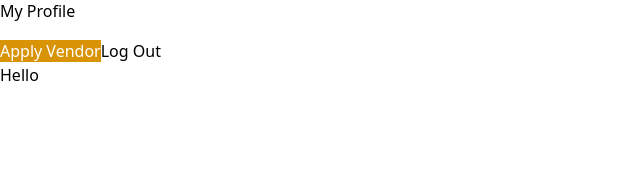
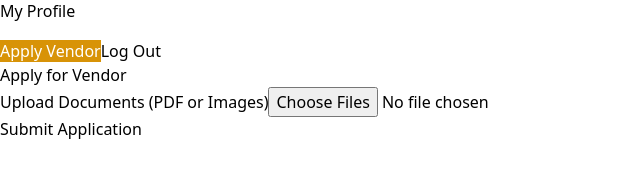
Before and after one commit to Sayadkhan/project-1-frontend-main-, a React (Vite) app: page /user/apply in a window 1280 px wide. Shown: the part 153-330 px from the top of the page, without its empty margins (0-640 px from the left). Built offline with nearby package versions, Linux system fonts and the light colour scheme; sample sign-in values are in the browser's storage.

Commit message:
admin dashboard working successfully

```diff
--- a/src/components/admin/Sidebar.jsx
+++ b/src/components/admin/Sidebar.jsx
@@ -1,4 +1,4 @@
-import { Link, useLocation } from "react-router-dom";
+import { Link, useLocation, useNavigate } from "react-router-dom";
 import {
   RiDashboardLine,
   RiUser3Line,
@@ -11,6 +11,7 @@ import { useState } from "react";
 
 export default function Sidebar() {
   const location = useLocation();
+  const navigate = useNavigate(); // React Router's navigation hook
   const [isVendorDropdownOpen, setIsVendorDropdownOpen] = useState(false);
 
   const links = [
@@ -27,6 +28,15 @@ export default function Sidebar() {
     },
     { to: "/admin/profile", icon: RiUserSettingsLine, text: "Profile" },
   ];
+
+  // Logout Function
+  const handleLogout = () => {
+    sessionStorage.clear(); // Clear session data if used
+    localStorage.clear(); // Clear all data in localStorage
+
+    // Redirect to the login page
+    navigate("/login");
+  };
 
   return (
     <div className="bg-gray-800 text-white w-64 min-h-screen p-4">
@@ -85,6 +95,14 @@ export default function Sidebar() {
             )}
           </div>
         ))}
+
+        {/* Logout Button */}
+        <button
+          onClick={handleLogout}
+          className="mt-4 w-full text-left p-3 rounded-lg bg-red-500 hover:bg-red-600 text-white"
+        >
+          Logout
+        </button>
       </nav>
     </div>
   );
--- a/src/components/user/ApplyVendor.jsx
+++ b/src/components/user/ApplyVendor.jsx
@@ -1,5 +1,99 @@
+import React, { useState } from "react";
+import axiosInstance from "../../api/axios";
+
 const ApplyVendor = () => {
-  return <div>Hello</div>;
+  const [documents, setDocuments] = useState([]);
+  const [isLoading, setIsLoading] = useState(false);
+  const [message, setMessage] = useState(null);
+  const [error, setError] = useState(null);
+
+  const handleFileChange = (e) => {
+    const selectedFiles = Array.from(e.target.files);
+    setDocuments(selectedFiles);
+  };
+
+  const handleSubmit = async (e) => {
+    e.preventDefault();
+
+    if (documents.length === 0) {
+      setError("Please upload at least one document.");
+      return;
+    }
+
+    const formData = new FormData();
+    documents.forEach((file) => {
+      formData.append("documents", file);
+    });
+
+    try {
+      setIsLoading(true);
+      setError(null);
+      setMessage(null);
+
+      const response = await axiosInstance.post("/vendor/apply", formData, {
+        headers: {
+          "Content-Type": "multipart/form-data",
+        },
+      });
+
+      setMessage(response.data.message);
+      setDocuments([]); // Reset form
+    } catch (error) {
+      setError(
+        error.response?.data?.message || "Failed to apply for vendor status."
+      );
+    } finally {
+      setIsLoading(false);
+    }
+  };
+
+  return (
+    <div className="p-6">
+      <h2 className="text-2xl font-bold mb-6">Apply for Vendor</h2>
+
+      {/* Success Message */}
+      {message && (
+        <div className="mb-4 text-green-600 bg-green-100 p-2 rounded">
+          {message}
+        </div>
+      )}
+
+      {/* Error Message */}
+      {error && (
+        <div className="mb-4 text-red-600 bg-red-100 p-2 rounded">{error}</div>
+      )}
+
+      <form onSubmit={handleSubmit} className="bg-gray-100 p-4 rounded-lg">
+        <div className="mb-4">
+          <label
+            htmlFor="documents"
+            className="block text-sm font-medium text-gray-700"
+          >
+            Upload Documents (PDF or Images)
+          </label>
+          <input
+            type="file"
+            id="documents"
+            multiple
+            onChange={handleFileChange}
+            className="mt-2 p-2 w-full border rounded-md"
+          />
+        </div>
+
+        <button
+          type="submit"
+          disabled={isLoading}
+          className={`px-4 py-2 rounded-lg ${
+            isLoading
+              ? "bg-gray-400 text-white cursor-not-allowed"
+              : "bg-blue-600 text-white hover:bg-blue-700"
+          }`}
+        >
+          {isLoading ? "Submitting..." : "Submit Application"}
+        </button>
+      </form>
+    </div>
+  );
 };
 
 export default ApplyVendor;
--- a/src/pages/AdminDashboard.jsx
+++ b/src/pages/AdminDashboard.jsx
@@ -15,7 +15,7 @@ const AdminDashboard = () => {
   const fetchTotalUsers = async () => {
     try {
       const response = await axiosInstance.get("/admin/users");
-      const totalUsers = response.data.users.length;
+      const totalUsers = response.data.users.length - 1;
 
       setStats((currentStats) =>
         currentStats.map((stat) =>
--- a/src/pages/PendingVendor.jsx
+++ b/src/pages/PendingVendor.jsx
@@ -39,6 +39,26 @@ const PendingVendor = () => {
     } catch (error) {
       console.error("Error fetching vendor details:", error.message);
       setSelectedVendor(null);
+    }
+  };
+
+  // Handle approve or reject
+  const handleVendorAction = async (vendorId, action) => {
+    try {
+      const response = await axiosInstance.put(
+        `/admin/vendor/applications/${vendorId}`,
+        {
+          status: action,
+          adminComment:
+            action === "approved" ? "Vendor approved" : "Vendor rejected",
+        }
+      );
+      alert(`Vendor has been ${action} successfully.`);
+      setIsModalOpen(false);
+      fetchPendingVendors(); // Refresh the vendor list
+    } catch (error) {
+      console.error(`Error ${action} vendor:`, error.message);
+      alert(`Failed to ${action} vendor. Please try again.`);
     }
   };
 
@@ -149,7 +169,23 @@ const PendingVendor = () => {
                 )
               )}
             </ul>
-            <div className="mt-6 flex justify-end">
+            <div className="mt-6 flex justify-end space-x-4">
+              <button
+                onClick={() =>
+                  handleVendorAction(selectedVendor._id, "approved")
+                }
+                className="px-4 py-2 bg-green-500 text-white rounded-lg hover:bg-green-600"
+              >
+                Approve
+              </button>
+              <button
+                onClick={() =>
+                  handleVendorAction(selectedVendor._id, "declined")
+                }
+                className="px-4 py-2 bg-red-500 text-white rounded-lg hover:bg-red-600"
+              >
+                Reject
+              </button>
               <button
                 onClick={() => setIsModalOpen(false)}
                 className="px-4 py-2 bg-gray-300 rounded-lg hover:bg-gray-400"
--- a/src/pages/RegistionPage.jsx
+++ b/src/pages/RegistionPage.jsx
@@ -30,7 +30,7 @@ const RegistrationPage = () => {
     registrationPhone: "",
     registrantEmail: "",
     secondaryEmail: "",
-    city: "dhaka",
+    city: "",
     country: "",
     password: "",
     confirmPassword: "",
--- a/src/pages/UserManagement.jsx
+++ b/src/pages/UserManagement.jsx
@@ -3,10 +3,9 @@ import axiosInstance from "../api/axios";
 
 export default function UserManagement() {
   const [users, setUsers] = useState([]);
-  const [isLoading, setIsLoading] = useState(true); // Track loading state
-  const [error, setError] = useState(null); // Track errors
+  const [isLoading, setIsLoading] = useState(true);
+  const [error, setError] = useState(null);
 
-  // Fetch users from API
   const fetchUsers = async () => {
     try {
       setIsLoading(true);
@@ -25,25 +24,24 @@ export default function UserManagement() {
   };
 
   // Remove user
-  const handleRemove = async (id) => {
+  const handleRemove = async (userId) => {
     try {
-      await axiosInstance.delete(`/admin/users/${id}`);
-      setUsers(users.filter((user) => user.id !== id));
+      console.log("Removing user with ID:", userId);
+      await axiosInstance.delete(`/admin/users/${userId}`);
+      setUsers(users.filter((user) => user._id !== userId));
     } catch (error) {
-      setError("Failed to remove user. Please try again.");
       console.error(
         "Error removing user:",
         error.response?.data || error.message
       );
+      setError("Failed to remove user. Please try again.");
     }
   };
 
-  // Memoized filtered users
   const filteredUsers = useMemo(() => {
     return users.filter((user) => user.role === "user");
   }, [users]);
 
-  // Fetch users on component mount
   useEffect(() => {
     fetchUsers();
   }, []);
@@ -51,6 +49,7 @@ export default function UserManagement() {
   return (
     <div className="p-6">
       <h2 className="text-2xl font-bold mb-6">User Management</h2>
+
       {isLoading ? (
         <div className="text-center text-gray-500">Loading users...</div>
       ) : error ? (
@@ -72,6 +71,9 @@ export default function UserManagement() {
                 <th className="px-6 py-3 text-left text-xs font-medium text-gray-500 uppercase">
                   Company Domain
                 </th>
+                <th className="px-6 py-3 text-left text-xs font-medium text-gray-500 uppercase">
+                  Vendor Status
+                </th>
                 <th className="px-6 py-3 text-right text-xs font-medium text-gray-500 uppercase">
                   Actions
                 </th>
@@ -80,7 +82,7 @@ export default function UserManagement() {
             <tbody className="bg-white divide-y divide-gray-200">
               {filteredUsers.length > 0 ? (
                 filteredUsers.map((user, index) => (
-                  <tr key={user.id}>
+                  <tr key={user._id}>
                     <td className="px-6 py-4 whitespace-nowrap">{index + 1}</td>
                     <td className="px-6 py-4 whitespace-nowrap">
                       {user.companyName}
@@ -91,9 +93,12 @@ export default function UserManagement() {
                     <td className="px-6 py-4 whitespace-nowrap">
                       {user.companyDomain}
                     </td>
+                    <td className="px-6 py-4 whitespace-nowrap">
+                      {user.vendorApplication?.status || "N/A"}
+                    </td>
                     <td className="px-6 py-4 whitespace-nowrap text-right">
                       <button
-                        onClick={() => handleRemove(user.id)}
+                        onClick={() => handleRemove(user._id)}
                         className="text-red-600 hover:text-red-900 font-medium"
                       >
                         Remove
@@ -104,7 +109,7 @@ export default function UserManagement() {
               ) : (
                 <tr>
                   <td
-                    colSpan="5"
+                    colSpan="6"
                     className="px-6 py-4 text-center text-gray-500"
                   >
                     No users found.
--- a/src/pages/VendorDashboard.jsx
+++ b/src/pages/VendorDashboard.jsx
@@ -1,9 +1,10 @@
-import React from "react";
-import { NavLink, Outlet } from "react-router-dom";
+import { NavLink, Outlet, useNavigate } from "react-router-dom";
 import { usermenu } from "../lib/UserMenu";
 
 const VendorDashboard = () => {
   const userdata = JSON.parse(localStorage.getItem("userData")) || null;
+
+  const navigate = useNavigate();
 
   const userNavActive = ({ isActive }) => {
     return {
@@ -12,6 +13,15 @@ const VendorDashboard = () => {
       shadow: isActive ? "" : null,
       Font: isActive ? "font-bold" : null,
     };
+  };
+
+  // Logout Function
+  const handleLogout = () => {
+    sessionStorage.clear(); // Clear session data if used
+    localStorage.clear(); // Clear all data in localStorage
+
+    // Redirect to the login page
+    navigate("/login");
   };
 
   return (
@@ -37,7 +47,7 @@ const VendorDashboard = () => {
           </NavLink>
         ))}
         <span
-          // onClick={handleLogout}
+          onClick={handleLogout}
           className=" text-center mt-2 px-2 py-2 bg-slate-900 text-white rounded-md cursor-pointer hover:bg-slate-700 duration-300  "
         >
           Log Out
```
Also changed, not shown: src/pages/AllVendor.jsx (+22 -8 lines).
